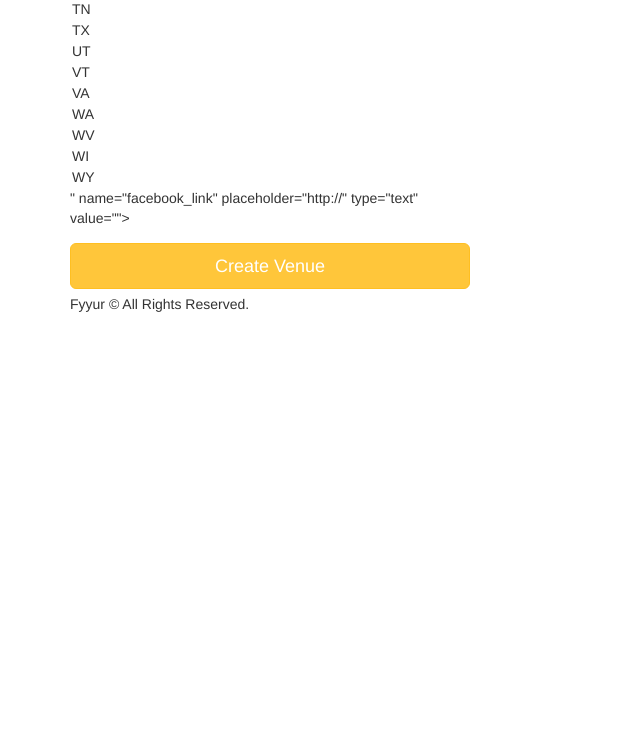
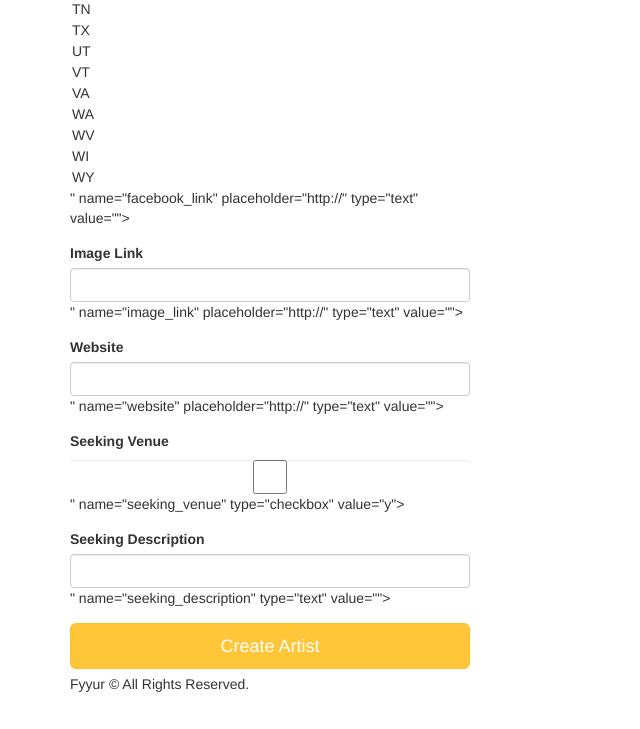
Before and after one commit to alexxsanya/fyyur, a Flask app: page /artists/create in a window 1280 px wide. Shown: the part 1813-2542 px from the top of the page, without its empty margins (0-640 px from the left). Before the commit the page ends 2125 px from the top, so only its background shows below. Run offline with Flask 2, Linux system fonts and the light colour scheme; some libraries are stand-ins or nearby versions.

Commit message:
update artists forms

```diff
--- a/forms.py
+++ b/forms.py
@@ -224,5 +224,14 @@
         # TODO implement enum restriction
         'facebook_link', validators=[URL()]
     )
+    seeking_venue = BooleanField(
+        'seeking_venue', default=False
+    )
+    seeking_description = StringField(
+        'seeking_description'
+    )
+    website = StringField(
+        'website', validators=[URL()]
+    )
 
 # TODO IMPLEMENT NEW ARTIST FORM AND NEW SHOW FORM
--- a/templates/forms/new_artist.html
+++ b/templates/forms/new_artist.html
@@ -32,7 +32,23 @@
           <label for="genres">Facebook Link</label>
           {{ form.facebook_link(class_ = 'form-control', placeholder='http://', id=form.state, autofocus = true) }}
         </div>
-      <input type="submit" value="Create Venue" class="btn btn-primary btn-lg btn-block">
+        <div class="form-group">
+          <label for="image_link">Image Link</label>
+          {{ form.image_link(class_ = 'form-control', placeholder='http://', id=form.image_link, autofocus = true) }}
+        </div>
+        <div class="form-group">
+          <label for="website">Website</label>
+          {{ form.website(class_ = 'form-control', placeholder='http://', id=form.website, autofocus = true) }}
+        </div>
+        <div class="form-group">
+          <label for="seeking_venue">Seeking Venue</label>
+          {{ form.seeking_venue(class_ = 'form-control', id=form.seeking_venue, autofocus = true) }}
+        </div>
+        <div class="form-group">
+          <label for="seeking_description">Seeking Description</label>
+          {{ form.seeking_description(class_ = 'form-control', id=form.seeking_description, autofocus = true) }}
+        </div>
+      <input type="submit" value="Create Artist" class="btn btn-primary btn-lg btn-block">
     </form>
   </div>
 {% endblock %}
```
